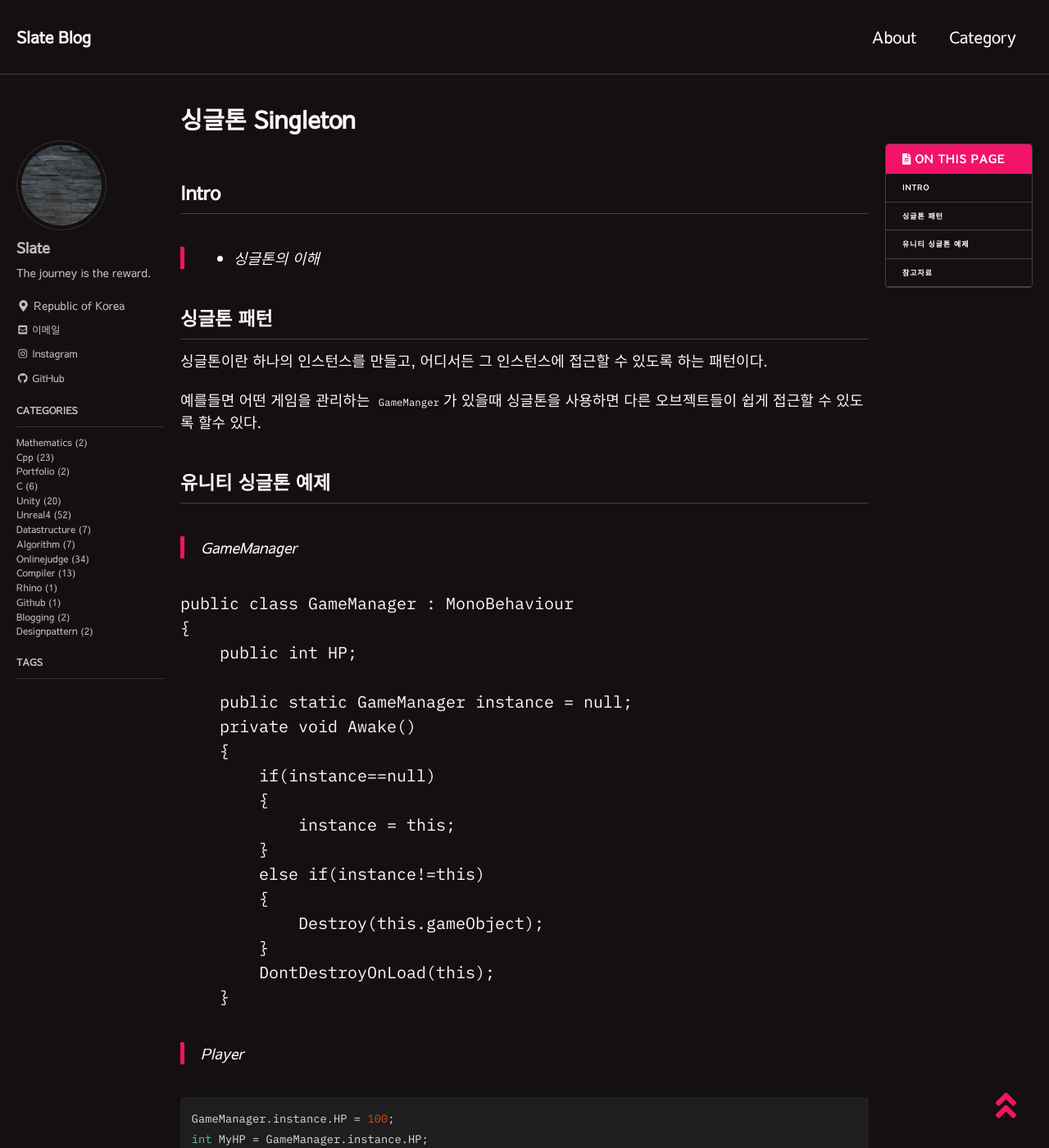
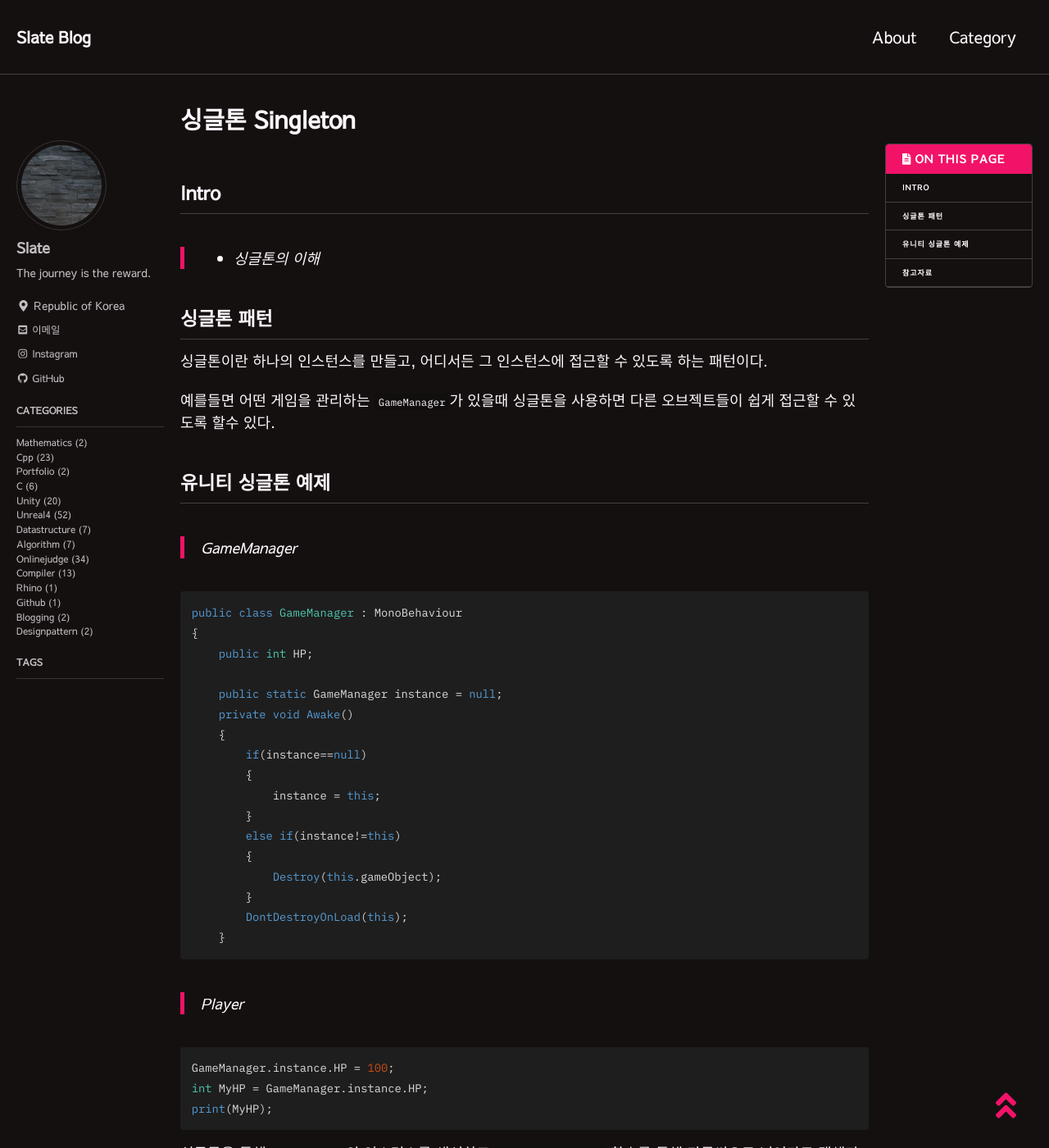
Before and after one commit to lesslate/lesslate.github.io, a Jekyll site: the page built from _posts/DesignPattern/2019-08-02-싱글톤 패턴.md, in a window 1280 px wide and 1400 px high. Shown: the whole window at 82% size. Built offline with Jekyll 4.4.1, drawn with Linux system fonts in a browser that asks for light colours; nearby versions of some CDN libraries; some web fonts are replaced; comment, search, counter and statistics services are not loaded.

Commit message:
Update 2019-08-02-싱글톤 패턴.md

````diff
--- a/_posts/DesignPattern/2019-08-02-싱글톤 패턴.md
+++ b/_posts/DesignPattern/2019-08-02-싱글톤 패턴.md
@@ -20,13 +20,13 @@
 
 싱글톤이란 하나의 인스턴스를 만들고, 어디서든 그 인스턴스에 접근할 수 있도록 하는 패턴이다.
 
-예를들면 어떤 게임을 관리하는 `GameManger`가 있을때 싱글톤을 사용하면 다른 오브젝트들이 쉽게 접근할 수 있도록 할수 있다.
+예를들면 어떤 게임을 관리하는 `GameManager`가 있을때 싱글톤을 사용하면 다른 오브젝트들이 쉽게 접근할 수 있도록 할수 있다.
 
 ## 유니티 싱글톤 예제
 
 > GameManager
 
-```C#
+```c#
 public class GameManager : MonoBehaviour
 {
     public int HP;
````
